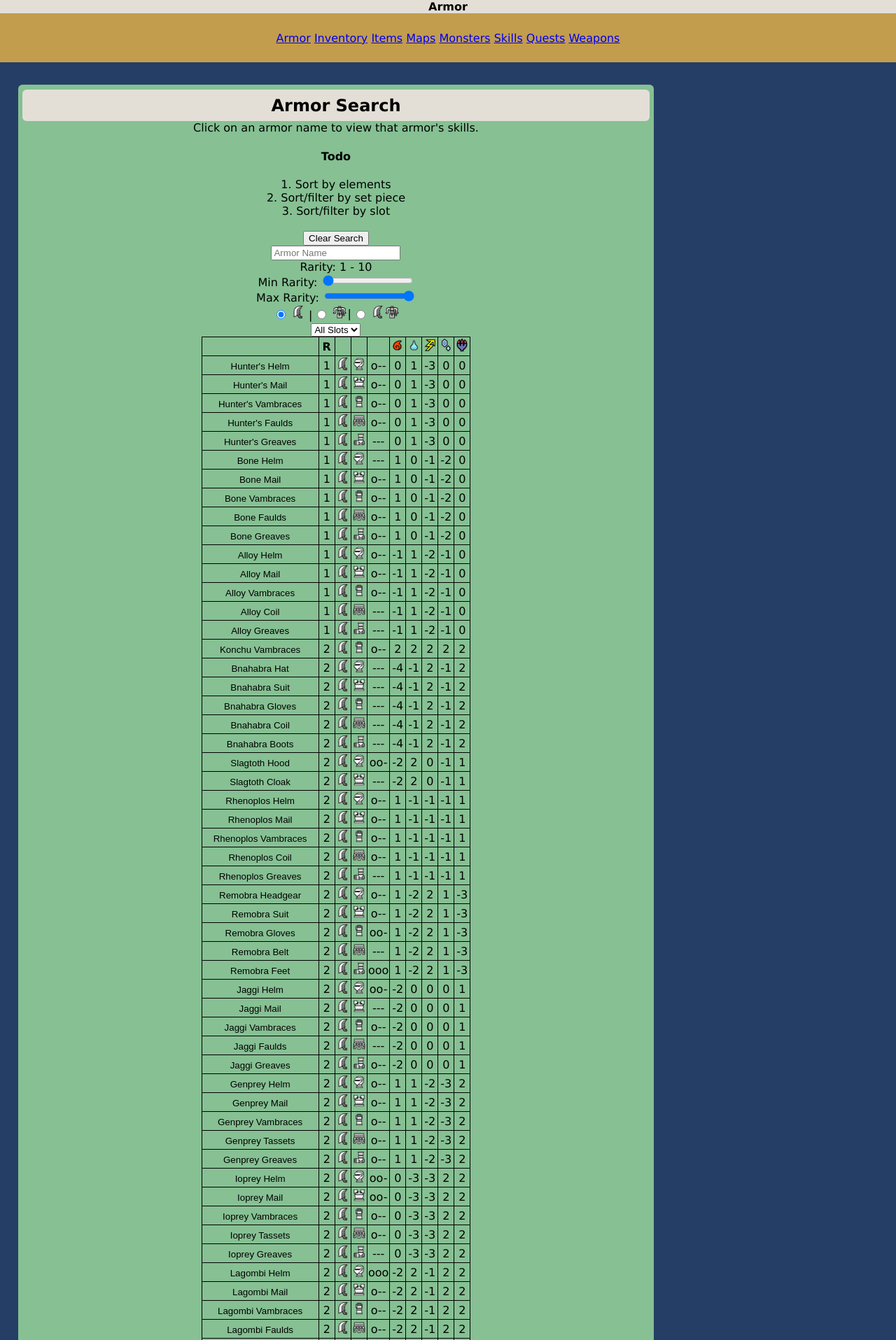
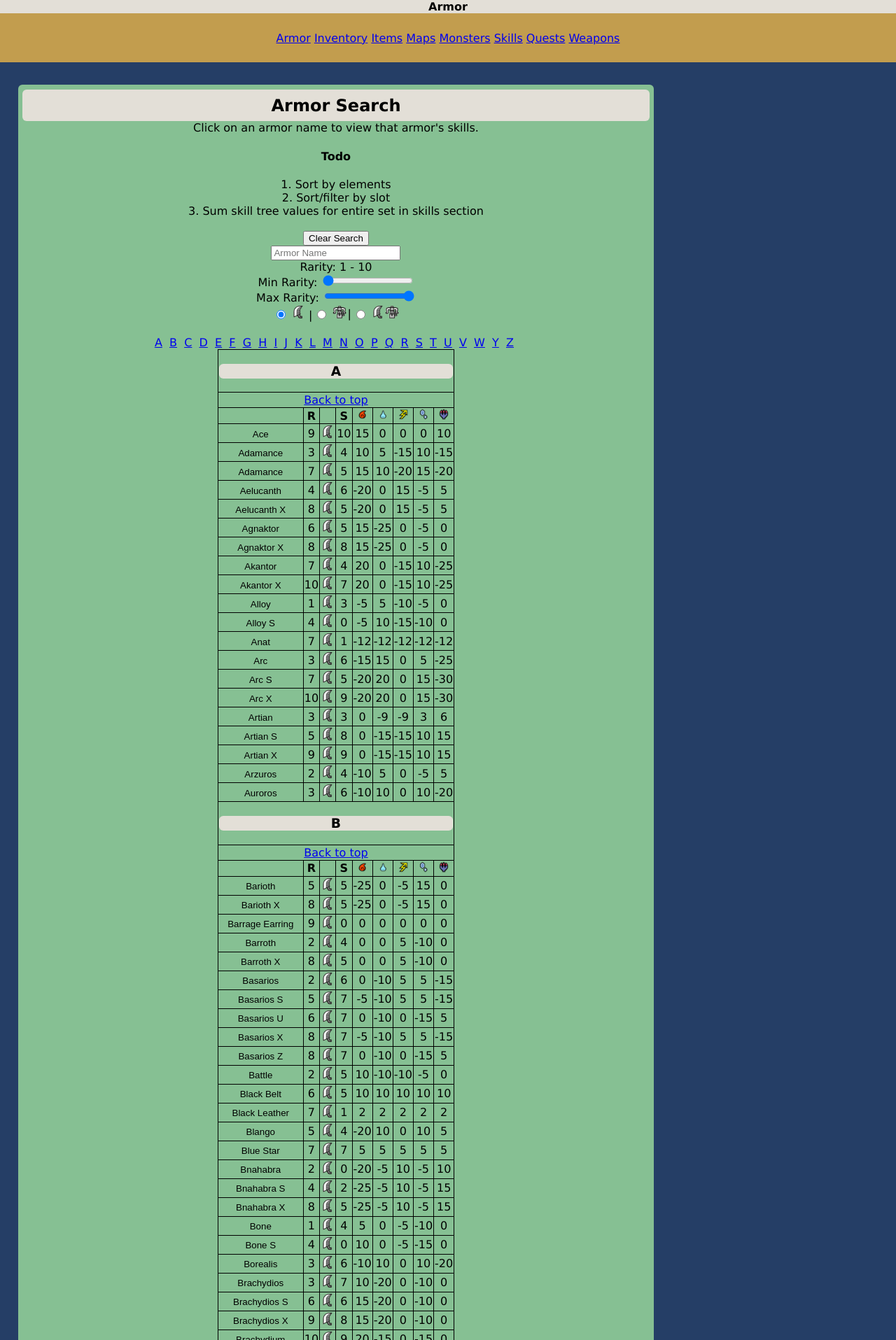
Before and after one commit to modle/Map-Taken-Back, a PHP site: page /armor.php in a window 1280 px wide. Shown: the top 1915 px of the page at 70% size. Run offline with PHP 8.4, Linux system fonts and the light colour scheme; data comes from the database, SQL or seed files in the repository; both versions use the stored data as it was after the commit; data that the repository does not hold is empty; some libraries are stand-ins or nearby versions.

Commit message:
2015-04-08

```diff
--- a/armor.php
+++ b/armor.php
@@ -31,12 +31,14 @@
             <div id='section'>
                 <H2>Armor Search</H2>
                 Click on an armor name to view that armor's skills.<br>
-                <h4>Todo</h4> 1. Sort by elements<br>2. Sort/filter by set piece<br>3. Sort/filter by slot<br>
+                <h4>Todo</h4>
+                    1. Sort by elements<br>
+                    2. Sort/filter by slot<br>
+                    3. Sum skill tree values for entire set in skills section<br>
                 <br>
                 <?php
                     require('assets/modules/general/reset_button.php');
                     require_once('assets/modules/armor/inputs.php');
-                    require_once('assets/modules/skills/dropdown.php');
                     require_once('assets/modules/armor/query.php');
                     require_once('assets/modules/armor/table.php');
                 ?>
--- a/assets/modules/armor/inputs.php
+++ b/assets/modules/armor/inputs.php
@@ -27,3 +27,4 @@ Max Rarity:
         <img src=assets/resources/weapons/0.png >
     </tr>
 </table>
+<br>
--- a/assets/modules/armor/query.php
+++ b/assets/modules/armor/query.php
@@ -1,11 +1,23 @@
 <?php
-    $sql = 'SELECT a.* , i.name, i.rare
-            FROM armorstats as a
-            JOIN item as i on a.itemId=i.itemId
-            WHERE i.name like "%' . $armorName . '%"
+    $sql = 'SELECT armorSet
+                , hunterTypeId
+                , sum(defense) defense
+                , sum(maxDefense) maxDefense
+                , sum(fireRes) fireRes
+                , sum(thunderRes) thunderRes
+                , sum(dragonRes) dragonRes
+                , sum(waterRes) waterRes
+                , sum(iceRes) iceRes
+                , sum(slot) slot
+                , i.rare
+            FROM armorstats AS a
+                JOIN item AS i ON a.itemId=i.itemId
+            WHERE i.name LIKE "%' . $armorName . '%"
+            AND i.name NOT LIKE ""
             AND i.rare BETWEEN ' . $minRaritySelect . ' AND ' . $maxRaritySelect . '
             AND hunterTypeId = ' . $typeFilterId . '
-            ORDER by a.armorId, i.rare';
+            GROUP BY a.armorSet, a.hunterType, i.rare
+            ORDER BY a.armorSet';
 
     $result = mysqli_query($mysqli,$sql) or die(mysqli_error($mysqli) . '; armor table error');
 ?>
--- a/assets/modules/armor/skills_aside.php
+++ b/assets/modules/armor/skills_aside.php
@@ -1,5 +1,7 @@
 <?php
     if ($skillLoad){
+
+        $armorSet=str_replace('\'','&#39;',$skillLoad);
         echo("<h4>".$skillLoad."</h4>");
 
         $sql = 'SELECT i.name armorName
@@ -9,24 +11,26 @@
                 FROM item i
                     JOIN armorstats a ON i.itemId=a.itemId
                     JOIN itemtoskilltree itst ON i.itemId=itst.itemId
-                WHERE i.name like "' . $skillLoad . '"
-                ORDER by setPiece';
+                WHERE a.armorSet like "' . $armorSet . '"
+                    AND a.hunterTypeId=' . $typeFilterId . '
+                ORDER by equipSlotId';
 
         $result = mysqli_query($mysqli,$sql) or die(mysqli_error($mysqli) . '; armor table error');
 ?>
 
         <table class='data'>
-            <tr class='dataTh'>
-                <th>Set Piece</th>
-                <th>Skill Tree</th>
-                <th>Skill Points</th>
-            </tr>
 
 <?php
+            $letters=array();
             while($row=mysqli_fetch_array($result))
             {
+
+                $nextLetter=$row['setPiece'];
+                if (!in_array($nextLetter, $letters)) {
+                    $letters[]=$nextLetter;
+                    echo("<tr><td colspan=20><h3>".$nextLetter."</h3></td></tr>");
+                }
                 echo("<tr>"
-                ."<td>" . $row['setPiece']
                         ."<td>" . $row['skillTree']
                         ."<td>" . $row['points']
                     .'</tr>'
--- a/assets/modules/armor/table.php
+++ b/assets/modules/armor/table.php
@@ -1,34 +1,34 @@
 <table class='data'>
-    <tr class='dataTh'>
-        <th></th>
-        <th>R</th>
-        <th></th>
-        <th></th>
-        <th></th>
-        <th><img src=assets/resources/elements/FIR.png height='20' width='20'></th>
-        <th><img src=assets/resources/elements/WAT.png height='20' width='20'></th>
-        <th><img src=assets/resources/elements/THU.png height='20' width='20'></th>
-        <th><img src=assets/resources/elements/ICE.png height='20' width='20'></th>
-        <th><img src=assets/resources/elements/DRA.png height='20' width='20'></th>
-    </tr>
-
     <?php
+        $letters=array();
         while($row=mysqli_fetch_array($result))
         {
-            //slot display
-            switch($row['slot']) {
-                case "0": $slot = "---"; break;
-                case "1": $slot = "o--"; break;
-                case "2": $slot = "oo-"; break;
-                case "3": $slot = "ooo"; break;
-            }
+
+            $nextLetter=substr($row['armorSet'],0,1);
+                if (!in_array($nextLetter, $letters)) {
+                    $letters[]=$nextLetter;
+                    echo("<a href='#".$nextLetter."'>".$nextLetter."</a>"."&nbsp; ");
+                    echo("<tr><td colspan=9><a name='".$nextLetter."' class='menu'><h3>".$nextLetter."</h3></a></td></tr>")
+                        ."<tr><td colspan=9 class=navTdTh><a href='#top'>Back to top</a></td></tr>
+                        <tr class='dataTh'>
+                            <th></th>
+                            <th>R</th>
+                            <th></th>
+                            <th>S</th>
+                            <th><img src=assets/resources/elements/FIR.png class='icon'></th>
+                            <th><img src=assets/resources/elements/WAT.png class='icon'></th>
+                            <th><img src=assets/resources/elements/THU.png class='icon'></th>
+                            <th><img src=assets/resources/elements/ICE.png class='icon'></th>
+                            <th><img src=assets/resources/elements/DRA.png class='icon'></th>
+                        </tr>";
+                }
+
 
             echo('<tr>'
-                    .'<td><input type="submit" name="skillLoad" value="'.$row['name'].'" class="button" >'
+                    .'<td><input type="submit" name="skillLoad" value="'.$row['armorSet'].'" class="button" >'
                     .'<td>' . $row['rare']
                     .'<td><img src=assets/resources/weapons/'.$row['hunterTypeId'].'.png ></th>'
-                    .'<td><img src=assets/resources/armor/'.$row['equipSlot'].'.png ></th>'
-                    .'<td>' . $slot
+                    .'<td>' . $row['slot']
                     .'<td>' . $row['fireRes']
                     .'<td>' . $row['waterRes']
                     .'<td>' . $row['thunderRes']
```
Also changed, not shown: LOLCHANGELOG.txt (+13 -0 lines), data/db_create_mh4u.sql. Lines whose indentation alone changed are shown as unchanged.
